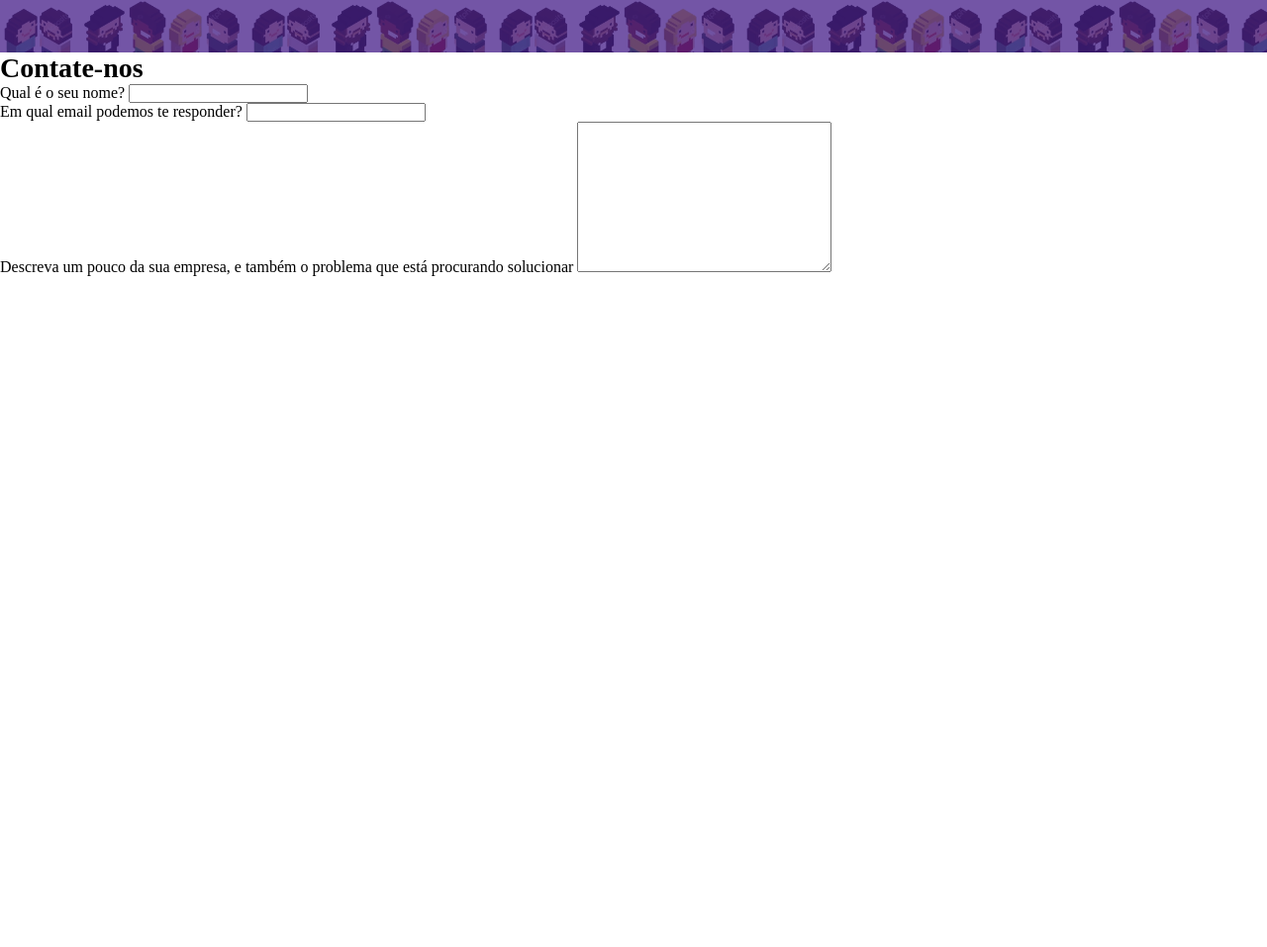
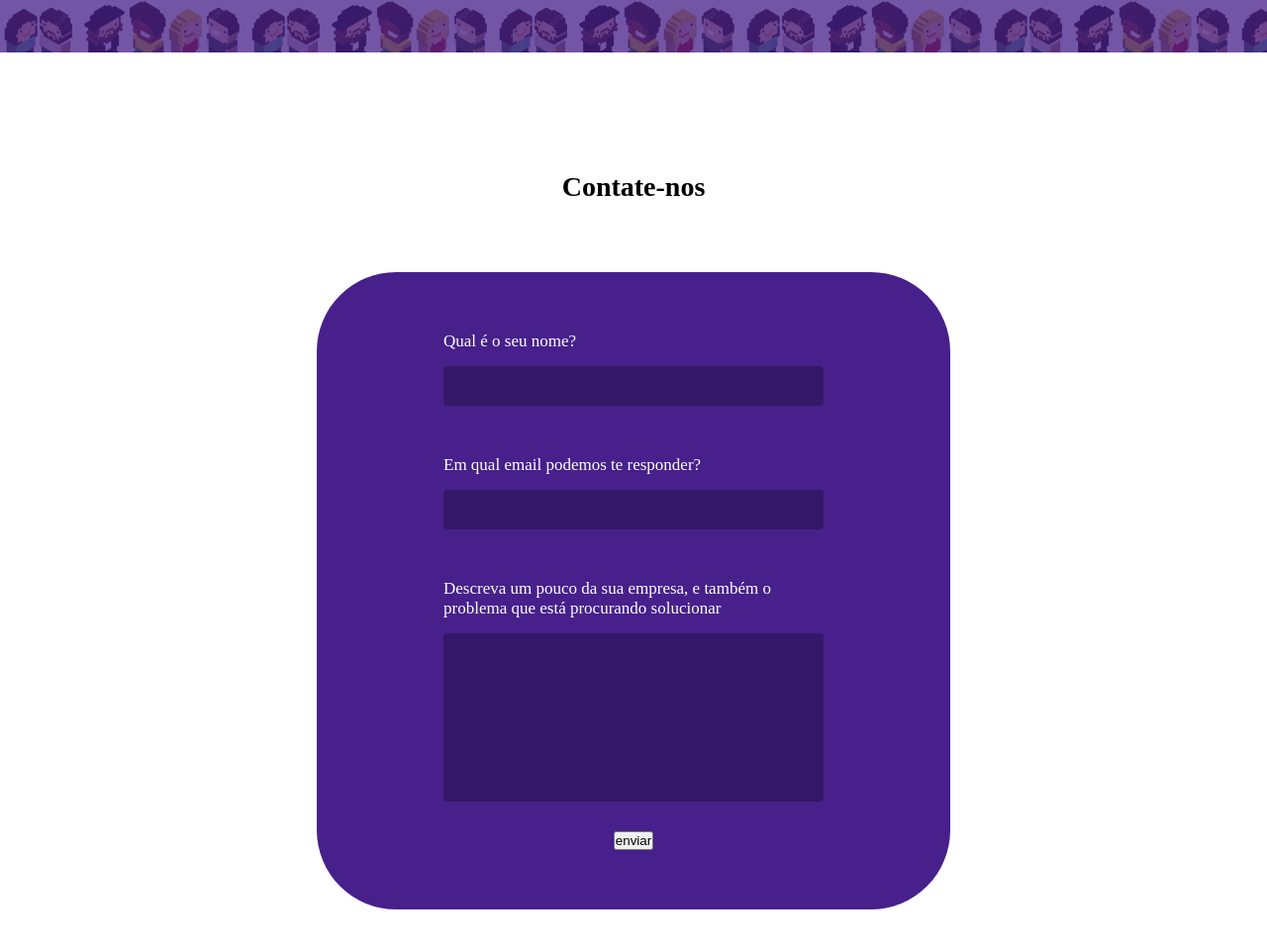
Before and after one commit to SophiAcunzo07/gamificaai, a plain HTML site: page index.html in a window 1280 px wide. Shown: the part 2539-3496 px from the top of the page at 99% size. Before the commit the page ends 2818 px from the top, so only its background shows below. Drawn offline with Linux system fonts and the light colour scheme; a web font is replaced by a local one.

Commit message:
feat: campos do formulario criados

```diff
--- a/index.html
+++ b/index.html
@@ -118,12 +118,16 @@
             <div class="campo">
                 <label for="">Em qual email podemos te responder?</label>
                 <input type="email" name="" id="">
+            </div>
 
-            <div class="csmpo-descrição">
-                <label for="">Descreva um pouco da sua empresa, e também o problema que está procurando solucionar</label>
+            <div class="campo-descrição">
+                <label for="">Descreva um pouco da sua empresa, e também o problema que está procurando
+                    solucionar</label>
                 <textarea name="" id="" cols="30" rows="10"></textarea>
             </div>
-          </div>
+
+            <button type="submit">enviar</button>
+
         </form>
 
     </section>
--- a/style.css
+++ b/style.css
@@ -192,6 +192,7 @@ h2 {
     background-attachment: fixed;
 
     position: relative;
+    margin-bottom: 120px;
 
 }
 
@@ -222,4 +223,99 @@ h2 {
     font-size: 28px;
 
     z-index: 1;
+
+    width: fit-content;
+
+    transition: 200ms;
 }
+
+#portifolio a:hover {
+    transform: scale(1.05);
+    transition: 200ms;
+}
+
+#contato {
+    text-align: center;
+
+    padding-bottom: 100px;
+    margin-bottom: 100px;
+}
+
+#contato h2 {
+    margin-bottom: 70px;
+}
+
+#contato form {
+    background-color: var(--roxo-gamifica);
+    color: white;
+    font-family: 'Montserrat';
+    font-size: 17px;
+
+    width: 50%;
+
+    margin: 0 auto;
+
+    padding: 60px 0;
+    border-radius: 80px;
+
+    display: flex;
+    flex-direction: column;
+    align-items: center;
+
+}
+
+.campo {
+    width: 60%;
+
+    text-align: left;
+
+    margin-bottom: 50px;
+
+    display: flex;
+    flex-direction: column;
+    justify-content: space-between;
+}
+
+.campo-descrição {
+    width: 60%;
+
+    text-align: left;
+
+    display: flex;
+    flex-direction: column;
+    justify-content: space-between;
+
+    margin-bottom: 30px;
+}
+
+.campo input {
+    height: 40px;
+
+    color: white;
+    background-color: #351868;
+
+    border: none;
+    border-radius: 4px;
+
+    outline: none;
+
+    text-indent: 10px;
+}
+
+.campo-descrição textarea {
+    color: white;
+    background-color: #351868;
+
+    border: none;
+    border-radius: 4px;
+
+    outline: none;
+
+    resize: none;
+
+   padding: 10px;
+}
+
+.campo label, .campo-descrição label{
+    margin-bottom: 15px;
+}
```
Lines whose indentation alone changed are shown as unchanged.
